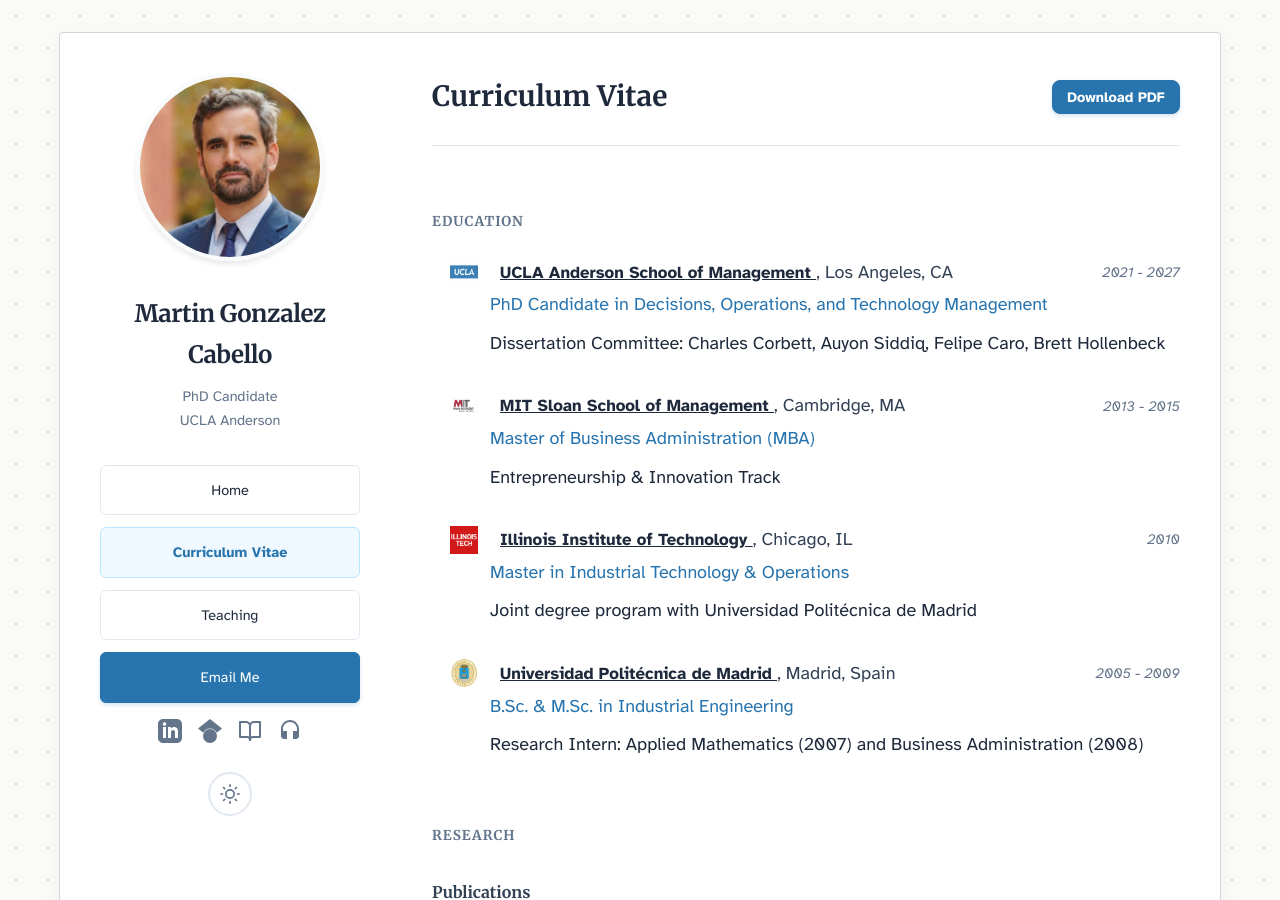
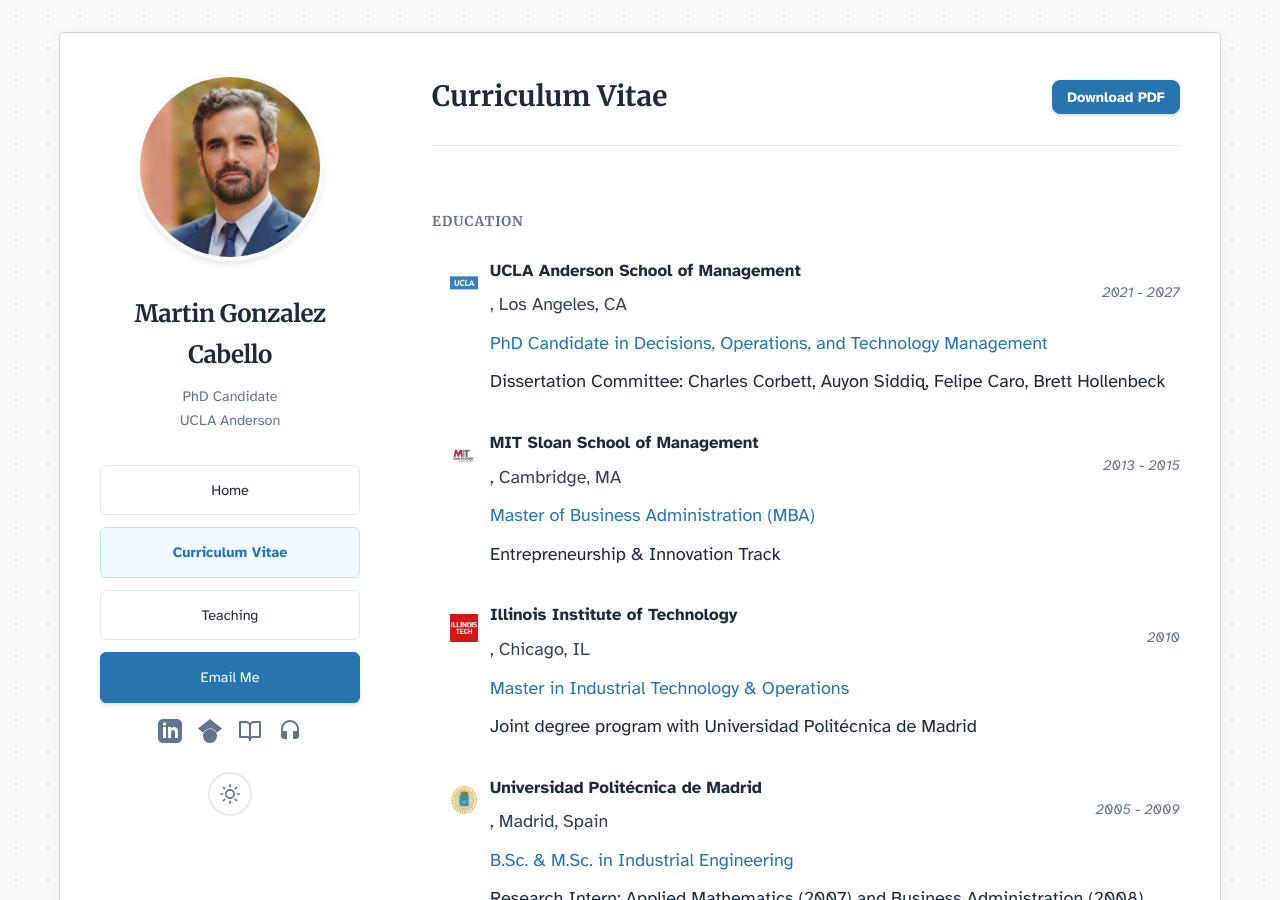
Before and after one commit to martins73/research-site, a Jekyll site: the page built from cv.html, in a window 1280 px wide and 900 px high. Built offline with Jekyll 4.4.1, drawn with Linux system fonts in a browser that asks for light colours.

Commit message:
Refactor education section HTML structure

```diff
--- a/cv.html
+++ b/cv.html
@@ -23,41 +23,27 @@ description: Academic CV and professional background in analytics, operations, a
 
     {% for item in site.data.cv.education %}
         <div class="cv-entry">
-            <div class="cv-entry-header" style="display: flex; justify-content: space-between; align-items: center;">
-
-                <div class="cv-header-group" style="display: flex; align-items: center;">
-
+            <div class="cv-entry-header">
+                <div class="cv-header-group">
                     {% if item.institution_url %}
-                        <a href="{{ item.institution_url }}" target="_blank" style="margin-right: 10px; display: flex; align-items: center;">
+                        <a href="{{ item.institution_url }}" target="_blank">
                             <img src="{{ item.logo }}" alt="{{ item.institution }}" class="cv-logo">
                         </a>
                     {% else %}
-                        <div style="margin-right: 10px; display: flex; align-items: center;">
-                            <img src="{{ item.logo }}" alt="{{ item.institution }}" class="cv-logo">
-                        </div>
+                        <img src="{{ item.logo }}" alt="{{ item.institution }}" class="cv-logo">
                     {% endif %}
 
-                    <div>
-                        {% if item.institution_url %}
-                            <a href="{{ item.institution_url }}" target="_blank" class="cv-title" style="display: inline !important; font-weight: bold; color: var(--text-primary);">
-                                {{ item.institution }}
-                            </a>
-                        {% else %}
-                            <span class="cv-title" style="display: inline !important; font-weight: bold; color: var(--text-primary);">
-                                {{ item.institution }}
-                            </span>
-                        {% endif %}
-
-                        <span style="color: var(--text-secondary); display: inline !important;">, {{ item.location }}</span>
-                    </div>
+                    <span>
+                        <span class="cv-title">{{ item.institution }}</span><span style="font-weight: normal; color: var(--text-secondary);">, {{ item.location }}</span>
+                    </span>
                 </div>
 
-                <span class="cv-date" style="white-space: nowrap;">{{ item.dates }}</span>
+                <span class="cv-date">{{ item.dates }}</span>
             </div>
 
-            <div class="cv-role" style="margin-top: 2px;">{{ item.degree }}</div>
+            <div class="cv-role">{{ item.degree }}</div>
 
-            <div class="cv-desc" style="margin-top: 2px;">{{ item.description }}</div>
+            <div class="cv-desc">{{ item.description }}</div>
         </div>
     {% endfor %}
 </section>
```
